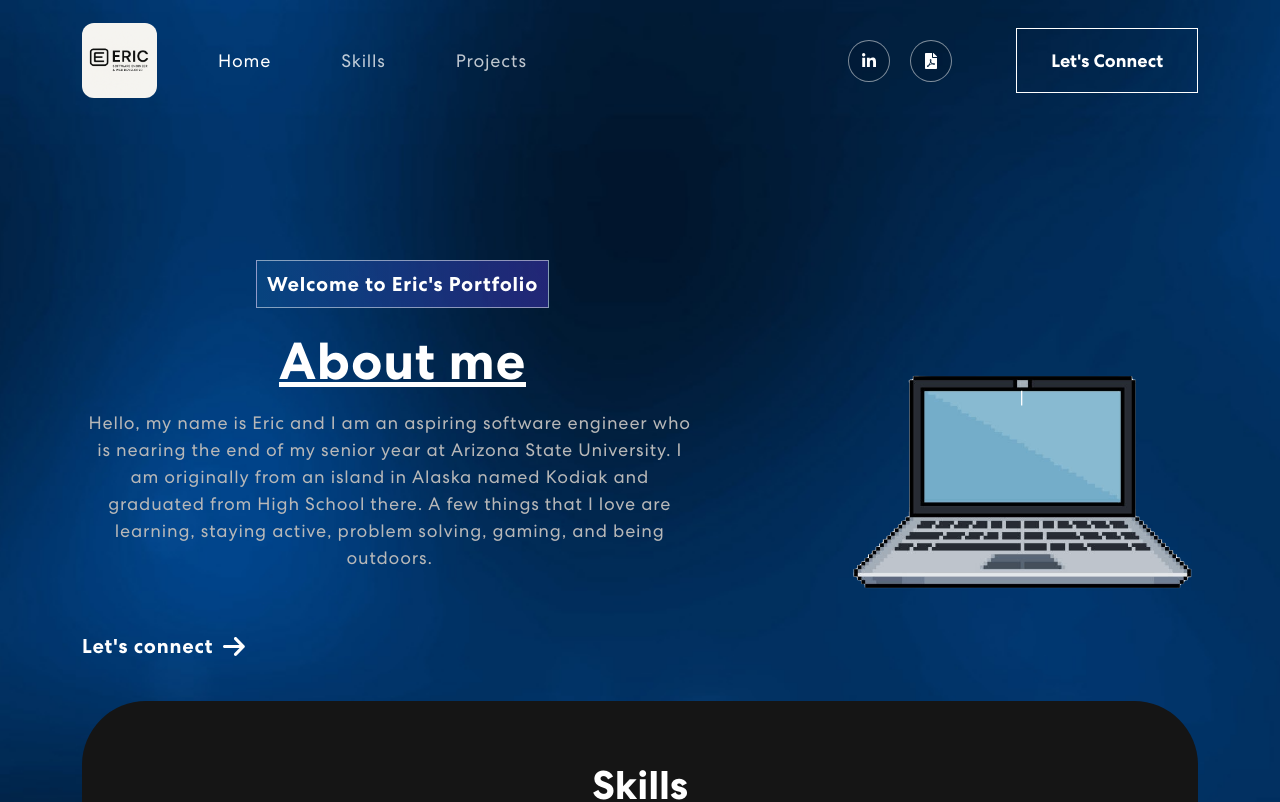
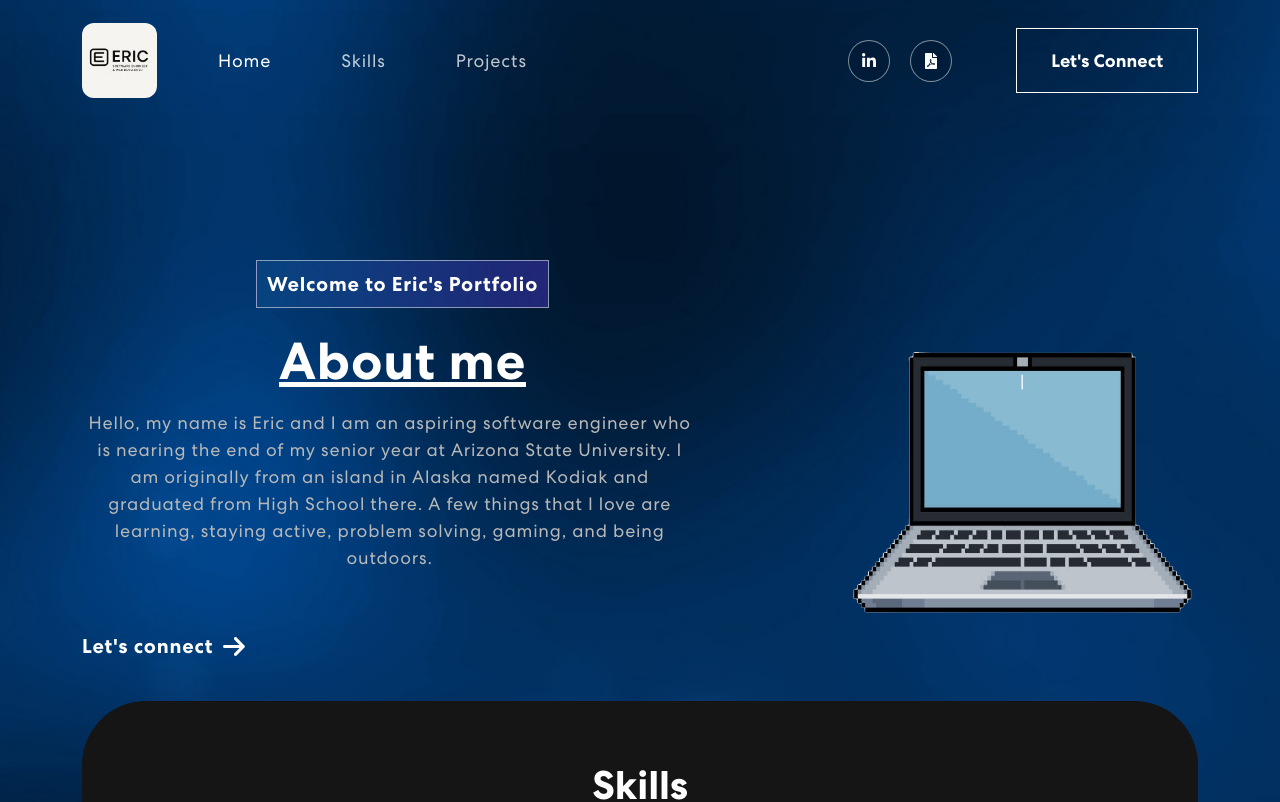
Before and after one commit to eromero21/EricsPortfolioSite, a React (Create React App) app: page / in a window 1280 px wide. Shown: the top 802 px of the page. Built offline with nearby package versions, Linux system fonts and the light colour scheme.

Commit message:
Adjusted computer size to a fixed size and updated resume file.

```diff
--- a/src/components/Banner.css
+++ b/src/components/Banner.css
@@ -166,7 +166,8 @@
   .image-container img {
     display: block;
     max-width: 100%;
-    height: auto;
+    width: 400px;
+    height: 275px;
   }
 
   .image-text {
```
Also changed, not shown: 1 other file (tests, documents, lock files or other folders).
